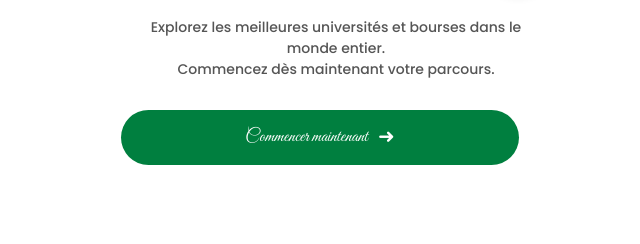
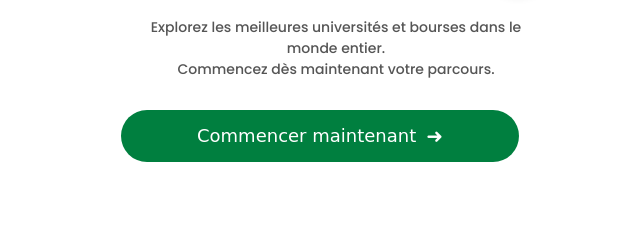
Before and after one commit to DPYTHA/Zonebourse, a Flask app: page /home in a window 1280 px wide. Shown: the part 556-800 px from the top of the page, without its empty margins (304-944 px from the left). Run offline with Flask 3, Linux system fonts and the light colour scheme; some libraries are stand-ins or nearby versions.

Commit message:
changes in home.html

```diff
--- a/templates/home.html
+++ b/templates/home.html
@@ -92,7 +92,7 @@
     .btn-start {
       background-color: #007f3f;
       color: white;
-      font-family: 'Great Vibes', cursive;
+      font-family:  cursive;
       padding: 14px 24px;
       font-size: 18px;
       border: none;
```
